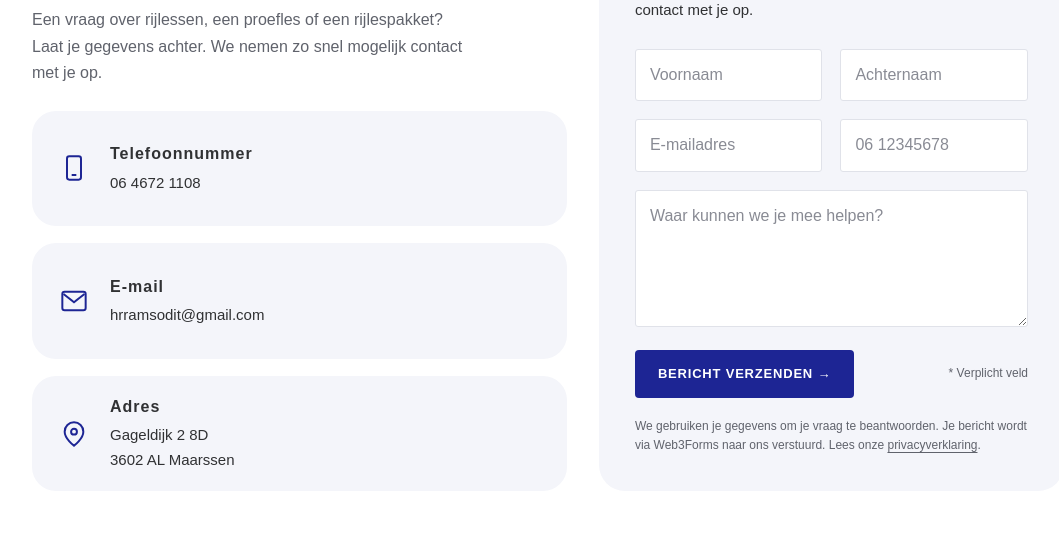
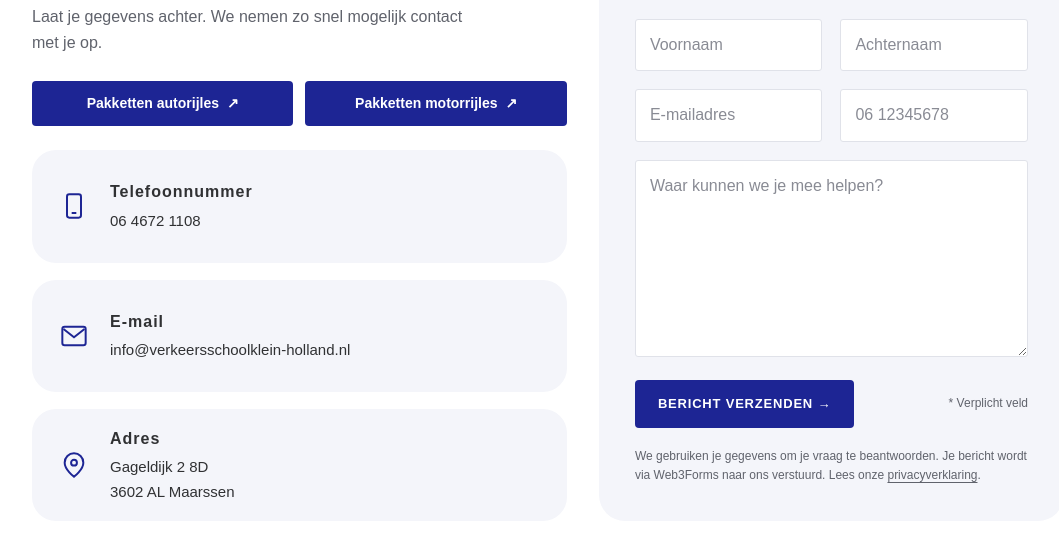
Before and after one commit to JarnoAkkerman/jarnoakkerman.github.io, a plain HTML site: page index.html in a window 1280 px wide. Shown: the part 209-744 px from the top of the page, without its empty margins (92-1151 px from the left). Drawn offline with Linux system fonts and the light colour scheme.

Commit message:
Add package buttons and update displayed contact email

```diff
--- a/index.html
+++ b/index.html
@@ -34,12 +34,13 @@ body{min-height:100vh;min-height:100svh;display:flex;align-items:center;justify-
 .form-panel textarea{flex:1}
 @media(max-width:650px){.contact-details .card{flex:none}.form-panel .fields{grid-template-rows:none}.form-panel textarea{min-height:137px}}
 
+.package-links{display:flex;flex-wrap:wrap;gap:12px;margin:0 0 24px}.package-links a{display:flex;align-items:center;justify-content:center;gap:8px;flex:1 1 190px;padding:13px 16px;background:var(--blue);color:#fff;border-radius:4px;text-decoration:none;text-align:center;font-size:14px;font-weight:700;line-height:1.4}.package-links a:hover{background:#141c78}@media(max-width:390px){.package-links a{flex-basis:100%}}
 </style>
 </head>
 <body>
 <main class="wrap">
-<section class="contact-details" aria-labelledby="intro-title"><p class="script">Start direct met rijlessen bij</p><h2 id="intro-title">Verkeersschool Klein Holland</h2><p class="intro">Een vraag over rijlessen, een proefles of een rijlespakket? Laat je gegevens achter. We nemen zo snel mogelijk contact met je op.</p><div class="card"><svg class="icon" viewBox="0 0 24 24" fill="none" stroke="currentColor" stroke-width="1.7" aria-hidden="true"><rect x="6" y="2" width="12" height="20" rx="2"/><path d="M10 18h4"/></svg><div><h3>Telefoonnummer</h3><p><a href="tel:+31646721108">06 4672 1108</a></p></div></div>
-<div class="card"><svg class="icon" viewBox="0 0 24 24" fill="none" stroke="currentColor" stroke-width="1.7" aria-hidden="true"><rect x="2" y="4" width="20" height="16" rx="2"/><path d="m3 6 9 7 9-7"/></svg><div><h3>E-mail</h3><p><a href="mailto:hrramsodit@gmail.com">hrramsodit@gmail.com</a></p></div></div>
+<section class="contact-details" aria-labelledby="intro-title"><p class="script">Start direct met rijlessen bij</p><h2 id="intro-title">Verkeersschool Klein Holland</h2><p class="intro">Een vraag over rijlessen, een proefles of een rijlespakket? Laat je gegevens achter. We nemen zo snel mogelijk contact met je op.</p><div class="package-links" aria-label="Bekijk onze rijlespakketten"><a href="https://www.verkeersschoolkleinholland.nl/autorijles/" target="_blank" rel="noopener">Pakketten autorijles <span aria-hidden="true">&#8599;</span></a><a href="https://www.verkeersschoolkleinholland.nl/motorrijles/" target="_blank" rel="noopener">Pakketten motorrijles <span aria-hidden="true">&#8599;</span></a></div><div class="card"><svg class="icon" viewBox="0 0 24 24" fill="none" stroke="currentColor" stroke-width="1.7" aria-hidden="true"><rect x="6" y="2" width="12" height="20" rx="2"/><path d="M10 18h4"/></svg><div><h3>Telefoonnummer</h3><p><a href="tel:+31646721108">06 4672 1108</a></p></div></div>
+<div class="card"><svg class="icon" viewBox="0 0 24 24" fill="none" stroke="currentColor" stroke-width="1.7" aria-hidden="true"><rect x="2" y="4" width="20" height="16" rx="2"/><path d="m3 6 9 7 9-7"/></svg><div><h3>E-mail</h3><p><a href="mailto:info@verkeersschoolklein-holland.nl">info@verkeersschoolklein-holland.nl</a></p></div></div>
 <div class="card"><svg class="icon" viewBox="0 0 24 24" fill="none" stroke="currentColor" stroke-width="1.7" aria-hidden="true"><path d="M20 10c0 6-8 12-8 12S4 16 4 10a8 8 0 1 1 16 0Z"/><circle cx="12" cy="10" r="2.5"/></svg><div><h3>Adres</h3><p>Gageldijk 2 8D<br>3602 AL Maarssen</p></div></div>
 
 </section>
@@ -81,7 +82,7 @@ form.addEventListener('submit',async(event)=>{
   status.textContent='Bedankt! De verzenddienst heeft je bericht ontvangen. We nemen zo snel mogelijk contact met je op.';
   form.reset();
  }catch(error){
-  status.textContent='De verzenddienst reageert niet op tijd of kan je bericht niet bevestigen. Je tekst staat nog in het formulier. Mogelijk is het bericht toch ontvangen. Je kunt ons ook rechtstreeks mailen via hrramsodit@gmail.com of bellen op 06 4672 1108.';
+  status.textContent='De verzenddienst reageert niet op tijd of kan je bericht niet bevestigen. Je tekst staat nog in het formulier. Mogelijk is het bericht toch ontvangen. Je kunt ons ook rechtstreeks mailen via info@verkeersschoolklein-holland.nl of bellen op 06 4672 1108.';
  }finally{
   clearTimeout(timeout);button.disabled=false;button.textContent='BERICHT VERZENDEN →';
  }
```
